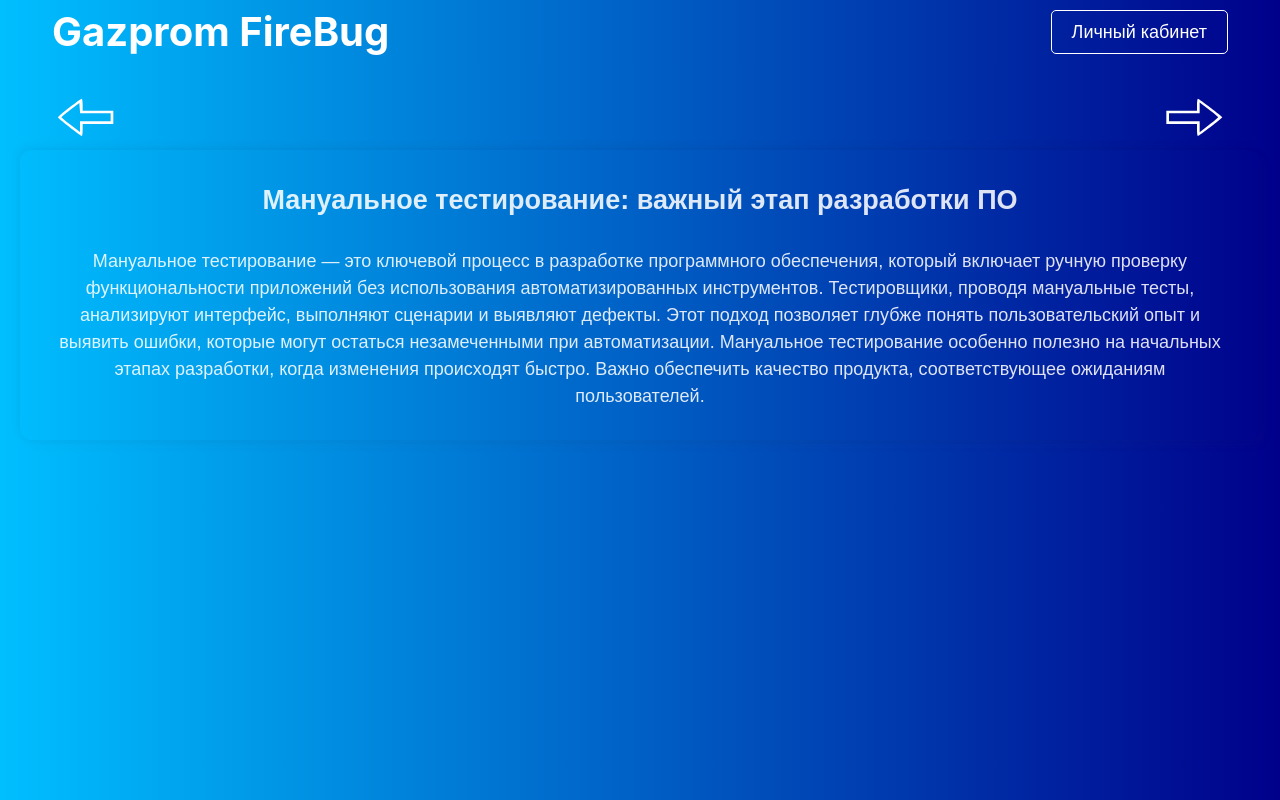
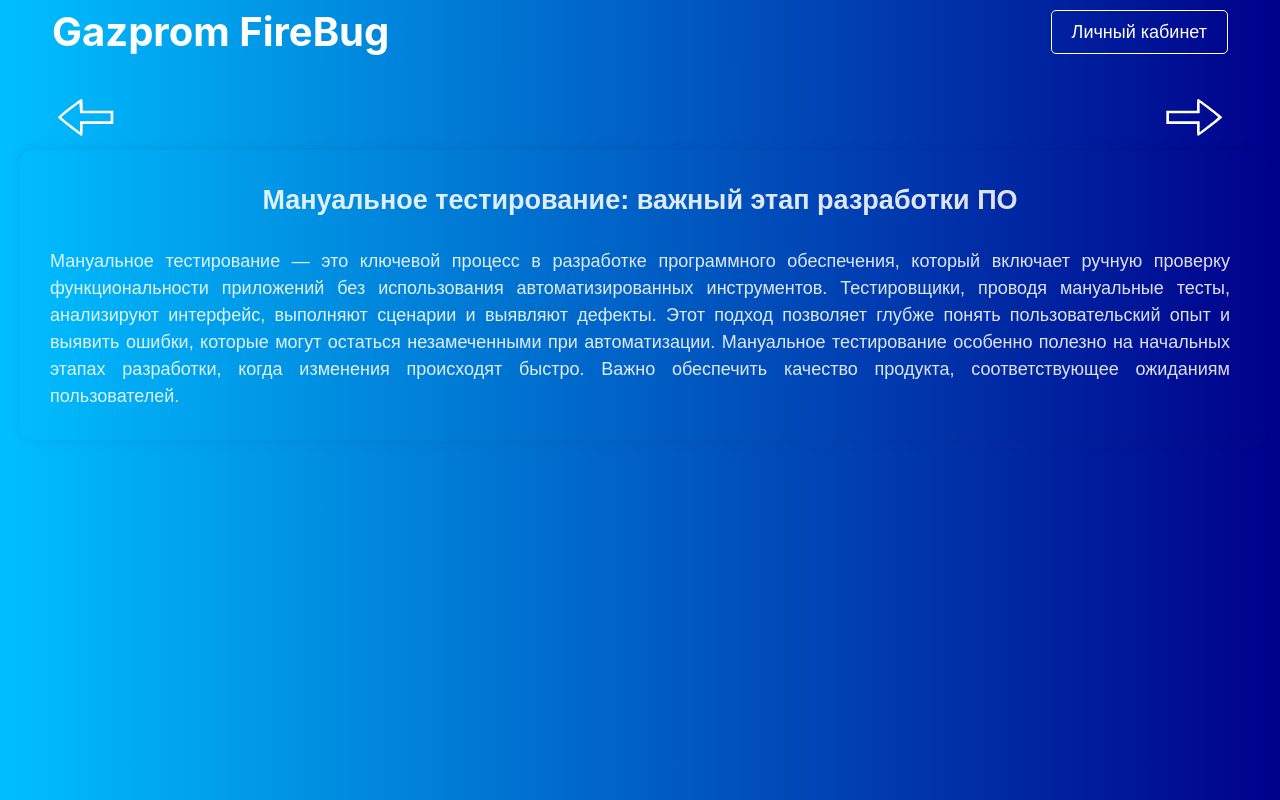
Before and after one commit to Aliinse/firebug, a React (Vite) app: page /manual-testing in a window 1280 px wide. Built offline with nearby package versions, Linux system fonts and the light colour scheme.

Commit message:
-fix styles

```diff
--- a/src/components/BlockIsland/styled.js
+++ b/src/components/BlockIsland/styled.js
@@ -5,11 +5,3 @@ export const SIslandBlock = styled.div`
   box-shadow: rgba(0, 0, 0, 0.05) -3px -3px 10px, rgba(79, 79, 79, 0.05) 5px 5px 10px;
 	padding: 30px;
 `
-export const QAIslandBlock = styled.div`
-  border-radius: 12px;
-  box-shadow: rgba(0, 0, 0, 0.05) -3px -3px 10px, rgba(79, 79, 79, 0.05) 5px 5px 10px;
-  padding: 30px;
-  background-color: #fff;
-  flex: ${(props) => props.flex || '1'};
-  box-sizing: border-box;
-`;
--- a/src/components/ManualTestingPage/ManualTestingPage.jsx
+++ b/src/components/ManualTestingPage/ManualTestingPage.jsx
@@ -1,32 +1,25 @@
 import React from "react";
-import Container from "../Container";
-import {QAIsland} from "./styled";
-import { QAContent, QAStyleContainer } from "./styled";
+import { QAContent, QAStyleContainer, SParagraph, QAIsland } from "./styled";
 
-/*function ManualTestingPage() {
-  return (
-    <Container>
-      <TestIslnd>
-        <h1>Manual Testing</h1>
-      </TestIslnd>
-    </Container>
-  );
-}
-  */
 function ManualTestingPage() {
   return (
     <QAStyleContainer>
       <QAContent>
         <QAIsland>
-        <div>
             <h2>Мануальное тестирование: важный этап разработки ПО</h2>
             <br></br>
-Мануальное тестирование — это ключевой процесс в разработке программного обеспечения, который включает ручную проверку функциональности приложений без использования автоматизированных инструментов.
-
-Тестировщики, проводя мануальные тесты, анализируют интерфейс, выполняют сценарии и выявляют дефекты. Этот подход позволяет глубже понять пользовательский опыт и выявить ошибки, которые могут остаться незамеченными при автоматизации.
-
-Мануальное тестирование особенно полезно на начальных этапах разработки, когда изменения происходят быстро. Важно обеспечить качество продукта, соответствующее ожиданиям пользователей.
-</div>
+            <SParagraph>
+              Мануальное тестирование — это ключевой процесс в разработке
+              программного обеспечения, который включает ручную проверку
+              функциональности приложений без использования автоматизированных
+              инструментов. Тестировщики, проводя мануальные тесты, анализируют
+              интерфейс, выполняют сценарии и выявляют дефекты. Этот подход
+              позволяет глубже понять пользовательский опыт и выявить ошибки,
+              которые могут остаться незамеченными при автоматизации. Мануальное
+              тестирование особенно полезно на начальных этапах разработки,
+              когда изменения происходят быстро. Важно обеспечить качество
+              продукта, соответствующее ожиданиям пользователей.
+            </SParagraph>
         </QAIsland>
       </QAContent>
     </QAStyleContainer>
--- a/src/components/ManualTestingPage/styled.js
+++ b/src/components/ManualTestingPage/styled.js
@@ -1,27 +1,23 @@
 import styled from "styled-components";
-import {SIslandBlock} from "../BlockIsland/styled"
+import { SIslandBlock } from "../BlockIsland/styled";
 
 export const QAIsland = styled(SIslandBlock)`
- display: flex;
-  justify-content: center;
-  align-items: center;
+  display: flex;
+  flex-direction: column;
   margin: 0 auto;
   max-width: 1654px;
   width: 100%;
-`
+`;
 export const QAContent = styled.div`
-padding: 150px 20px;
-font-family: sans-serif;
-text-align: center;
-`
+  padding: 150px 20px;
+  font-family: sans-serif;
+  text-align: center;
+`;
 
 export const QAStyleContainer = styled.div`
-  display: flex;
-  gap: 20px; /* Расстояние между блоками */
   width: 100%;
-  flex-wrap: wrap;
+`;
 
-  @media (max-width: 768px) {
-    flex-direction: column;
-  }
+export const SParagraph = styled.p`
+  text-align: justify;
 `;
```
Also changed, not shown: 1 other file (tests, documents, lock files or other folders). Lines whose indentation alone changed are shown as unchanged.
